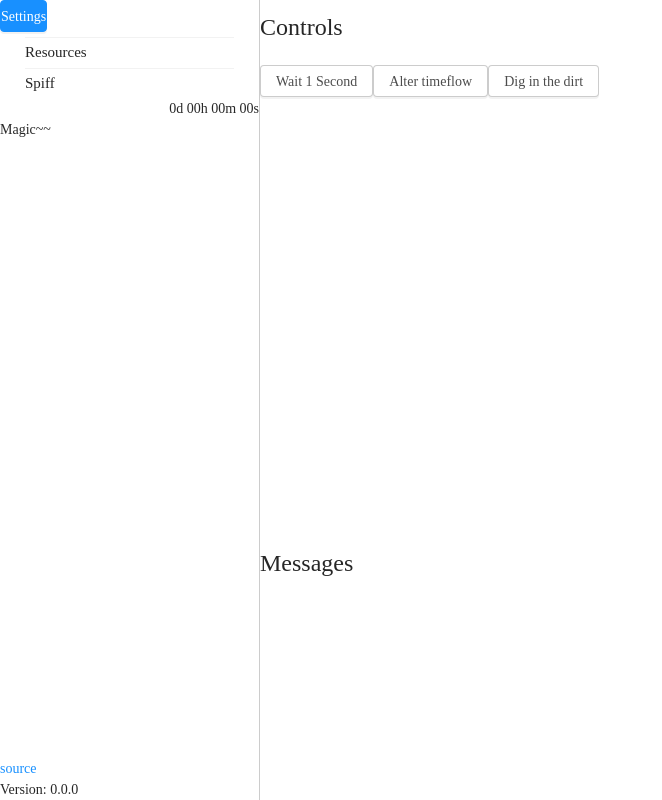
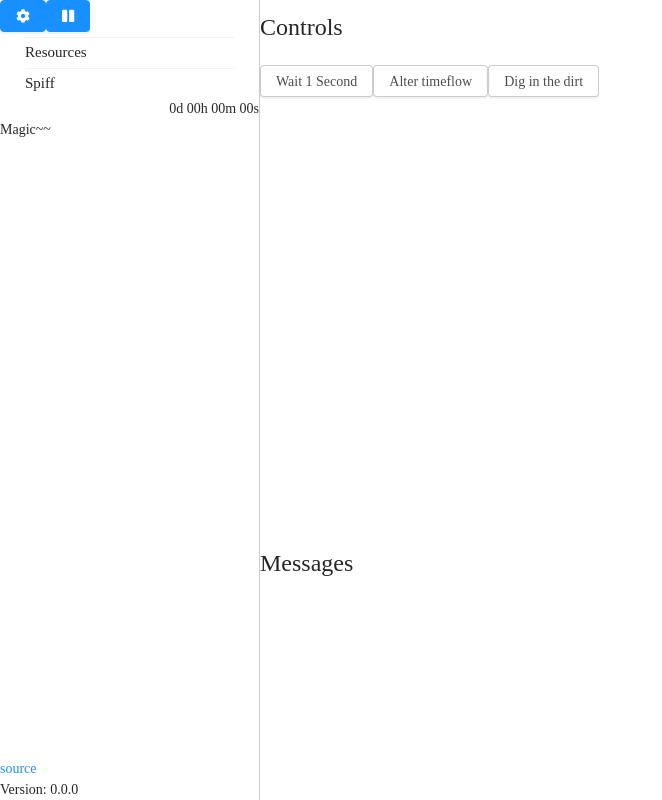
Before and after one commit to Toby222/NecroGame, a Next.js app: page / in a window 1280 px wide. Shown: the whole page, without its empty margins (0-662 px from the left). Built offline with nearby package versions, Linux system fonts and the light colour scheme; a web font is replaced by a local one.

Commit message:
Add FontAwesome

```diff
--- a/components/Modal.tsx
+++ b/components/Modal.tsx
@@ -26,7 +26,7 @@ export default class Modal extends React.Component<Props> {
         return (
           <a
             href={`#${this.props.modalId}`}
-            className={"btn btn-primary p-0 " + (this.props.className ?? "")}
+            className={"btn btn-primary " + (this.props.className ?? "")}
             role="button"
           >
             {this.props.children}
--- a/components/Model.tsx
+++ b/components/Model.tsx
@@ -19,6 +19,7 @@ import Modal from "./Modal";
 import React from "react";
 
 import { version } from "../package.json";
+import { FontAwesomeIcon } from "@fortawesome/react-fontawesome";
 
 export class Model extends React.Component {
   // Example values
@@ -76,9 +77,14 @@ export class Model extends React.Component {
         </div>
         <div className="page-wrapper with-sidebar">
           <div className="sidebar">
-            <Modal display="button" className="row p-0" modalId="settings">
-              Settings
-            </Modal>
+            <div className="row">
+              <Modal display="button" className="col-auto" modalId="settings">
+                <FontAwesomeIcon icon="cog" />
+              </Modal>
+              <button className="btn btn-primary col-auto" onClick={() => {}}>
+                <FontAwesomeIcon icon="pause"/>
+              </button>
+            </div>
             {this.flags.get(Flags.AlterTime) ?? false ? (
               <>
                 <div className="sidebar-divider" />
--- a/next.config.js
+++ b/next.config.js
@@ -1,4 +1,5 @@
-module.exports = {
+const WithCSS = require("@zeit/next-css");
+module.exports = WithCSS({
   target: "serverless",
   reactStrictMode: true,
-};
+});
--- /dev/null
+++ b/pages/_app.tsx
@@ -0,0 +1,8 @@
+export { default } from "next/app";
+
+import { config, library } from "@fortawesome/fontawesome-svg-core";
+import "@fortawesome/fontawesome-svg-core/styles.css"; // Import the CSS
+import { faCog, faPause } from "@fortawesome/free-solid-svg-icons";
+config.autoAddCss = false; // Tell Font Awesome to skip adding the CSS automatically since it's being imported above
+
+library.add(faPause, faCog)
```
Also changed, not shown: package.json (+11 -4 lines), 1 other file (tests, documents, lock files or other folders).
